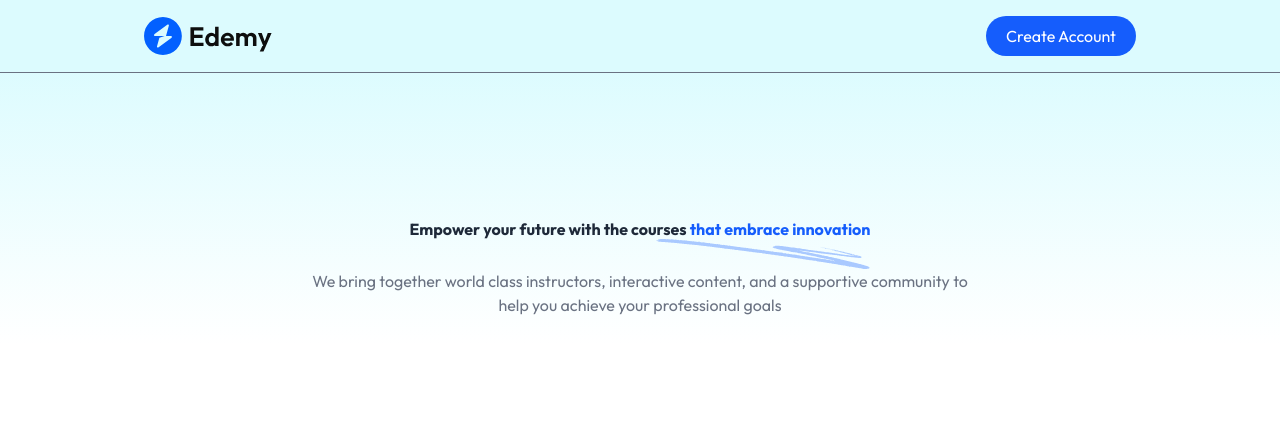
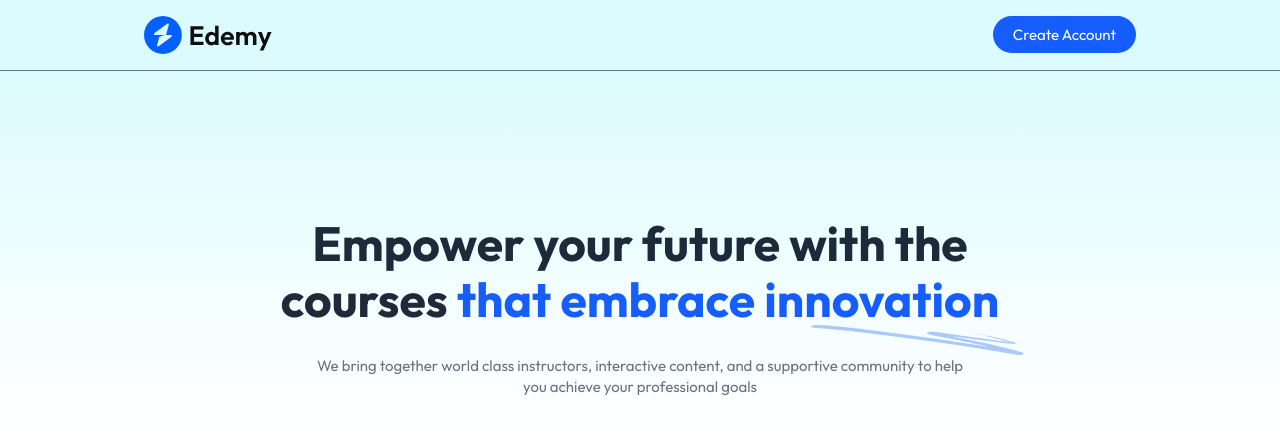
Before and after one commit to VanshitSinghChauhan/LMS, a React (Vite) app in the folder Frontend/: page / in a window 1280 px wide. Shown: the top 434 px of the page. Built offline with nearby package versions, Linux system fonts and the light colour scheme; no server answers.

Commit message:
Add custom text size

```diff
--- a/Frontend/src/index.css
+++ b/Frontend/src/index.css
@@ -2,6 +2,25 @@
 
 @import "tailwindcss";
 
+
+@theme {
+  --text-course-deatails-heading-small: 26px;
+  --text-course-deatails-heading-small--line-height: 36px;
+
+  --text-course-deatails-heading-large: 36px;
+  --text-course-deatails-heading-large--line-height: 44px;
+
+  --text-home-heading-small: 28px;
+  --text-home-heading-small--line-height: 34px;
+
+  --text-home-heading-large: 48px;
+  --text-home-heading-large--line-height: 56px;
+
+  /* Default Text Size */
+  --text-default: 15px;
+  --text-default--line-height: 21px;
+}
+
 *{
     font-family: Outfit;
 }
```
